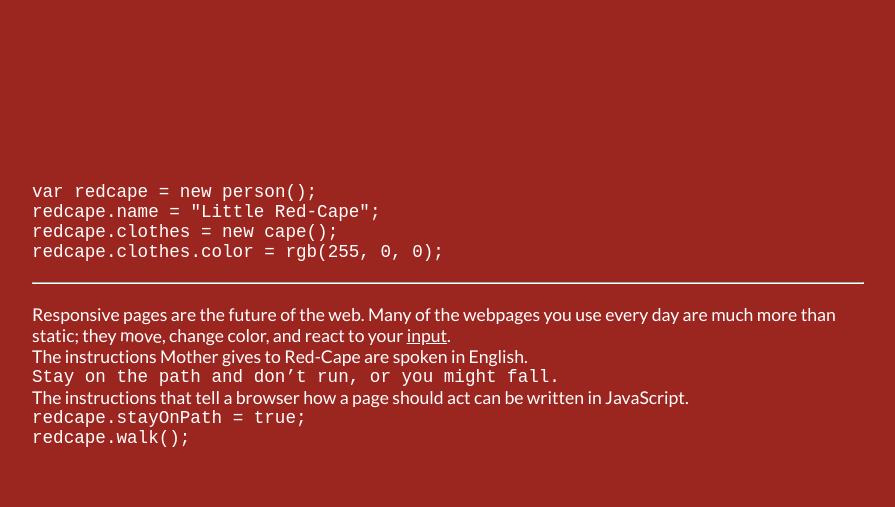
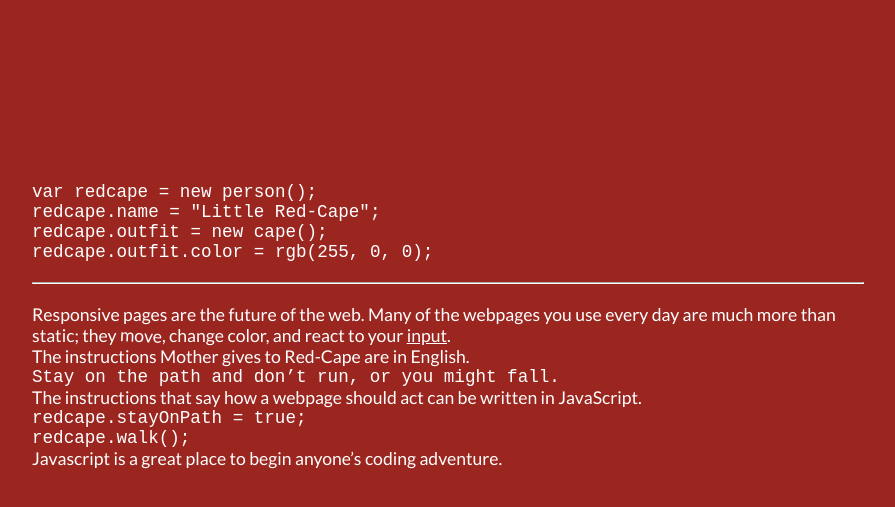
Before and after one commit to solanto/redcape.js, a Jekyll site: the page built from index.md, in a window 1280 px wide and 900 px high, scrolled down 596 px, cut to the strip 38-545 px from the top of the window. Shown: the whole strip, without its empty margins (32-927 px from the left). Built offline with Jekyll 4.4.1, drawn with Linux system fonts in a browser that asks for light colours; some web fonts are replaced.

Commit message:
tweaked introduction

````diff
--- a/index.md
+++ b/index.md
@@ -1,24 +1,26 @@
 ---
 title: redcape.js
 layout: welcome
+published: true
 ---
 
 ```javascript
 var redcape = new person();
 redcape.name = "Little Red-Cape";
-redcape.clothes = new cape();
-redcape.clothes.color = rgb(255, 0, 0);
+redcape.outfit = new cape();
+redcape.outfit.color = rgb(255, 0, 0);
 ```
 
 ---
 
 Responsive pages are the future of the web. Many of the webpages you use every day are much more than static; they <span><span id="move">move</span></span>, change <span id="color">color</span>, and react to your <span id="input" onclick="stretchInput();">input</span>.
 
-The instructions Mother gives to Red-Cape are spoken in English.
+The instructions Mother gives to Red-Cape are in English.
 > Stay on the path and don't run, or you might fall.
 
-The instructions that tell a browser how a page should act can be written in JavaScript.
+The instructions that say how a webpage should act can be written in JavaScript.
 ```javascript
 redcape.stayOnPath = true;
 redcape.walk();
 ```
+Javascript is a great place to begin anyone's coding adventure.
````
